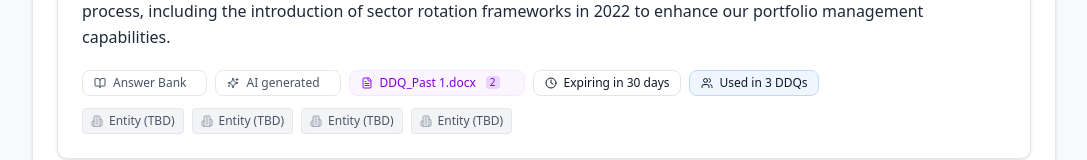
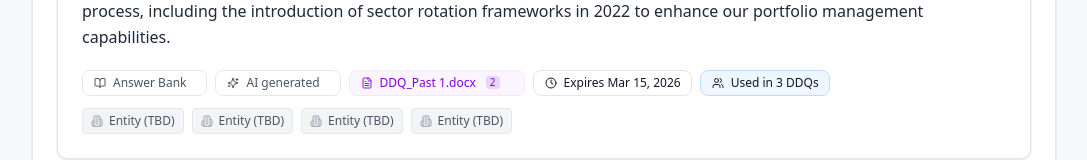
Before and after one commit to nyershov-prd/design-unified-answer-panel, a React (Vite) app: page / in a window 1280 px wide. Shown: the part 385-545 px from the top of the page, without its empty margins (96-1183 px from the left). Built offline with nearby package versions, Linux system fonts and the light colour scheme.

Commit message:
Change expiration badge to show date and turn red if expired

```diff
--- a/src/components/ddq/AnswerEditor.tsx
+++ b/src/components/ddq/AnswerEditor.tsx
@@ -55,6 +55,12 @@ export const AnswerEditor: React.FC<AnswerEditorProps> = ({
     onAIClick
 }) => {
   const [isFocused, setIsFocused] = useState(false);
+
+  // Mock expiration date - in production this would come from props
+  const expirationDate = new Date('2026-03-15'); // Example: March 15, 2026
+  const today = new Date();
+  const isExpired = expirationDate < today;
+  const formattedExpiration = expirationDate.toLocaleDateString('en-US', { month: 'short', day: 'numeric', year: 'numeric' });
 
   // Mock AI actions
   const handleAIAction = (action: 'concise' | 'expand' | 'formal') => {
@@ -223,8 +229,12 @@ export const AnswerEditor: React.FC<AnswerEditorProps> = ({
                 </button>
             </div>
 
-            <Badge variant="outline" className="text-orange-600 border-orange-200 bg-orange-50" icon={<Clock className="w-3 h-3" />}>
-                Expiring in 30 days
+            <Badge variant="outline" className={cn(
+                isExpired
+                    ? "text-red-600 border-red-200 bg-red-50"
+                    : "text-orange-600 border-orange-200 bg-orange-50"
+            )} icon={<Clock className="w-3 h-3" />}>
+                Expires {formattedExpiration}
             </Badge>
 
             <Badge variant="outline" className="text-blue-600 border-blue-200 bg-blue-50" icon={<Users className="w-3 h-3" />}>
```
